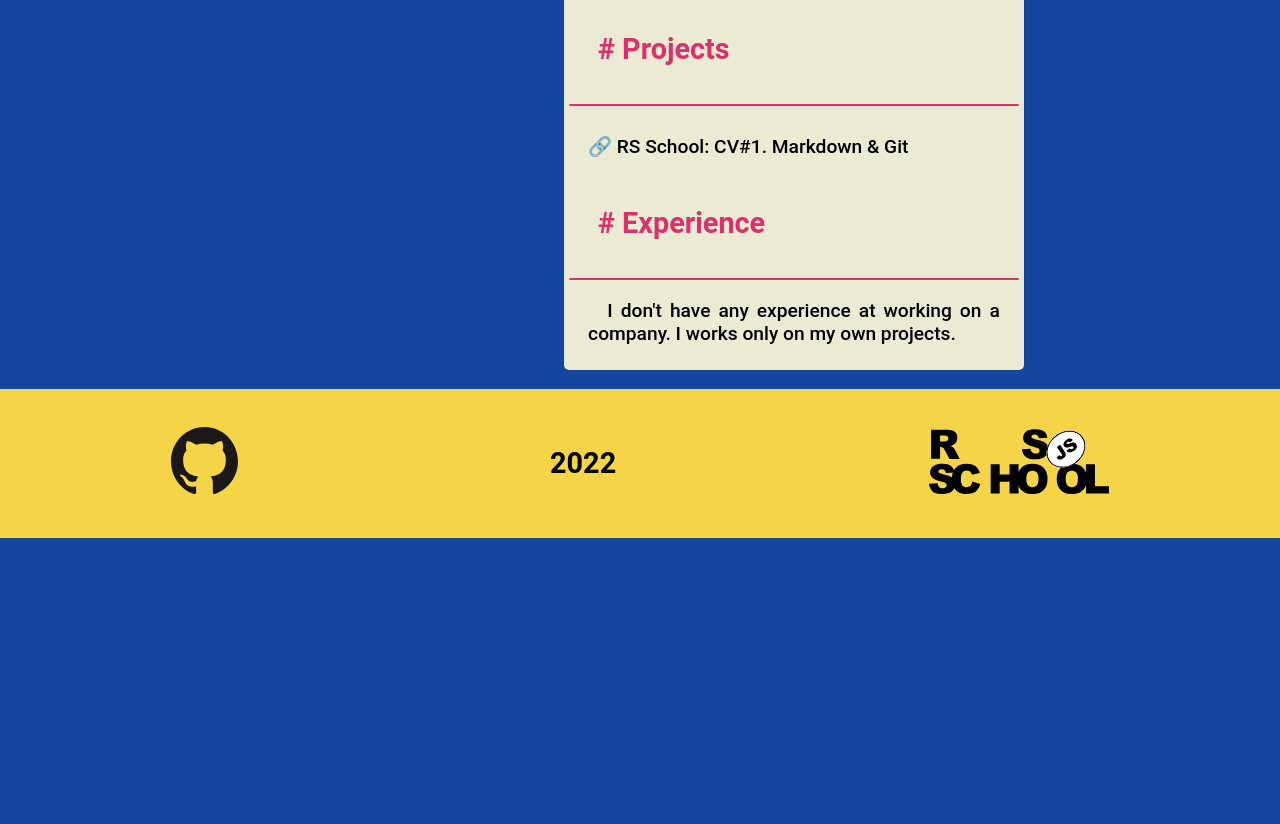
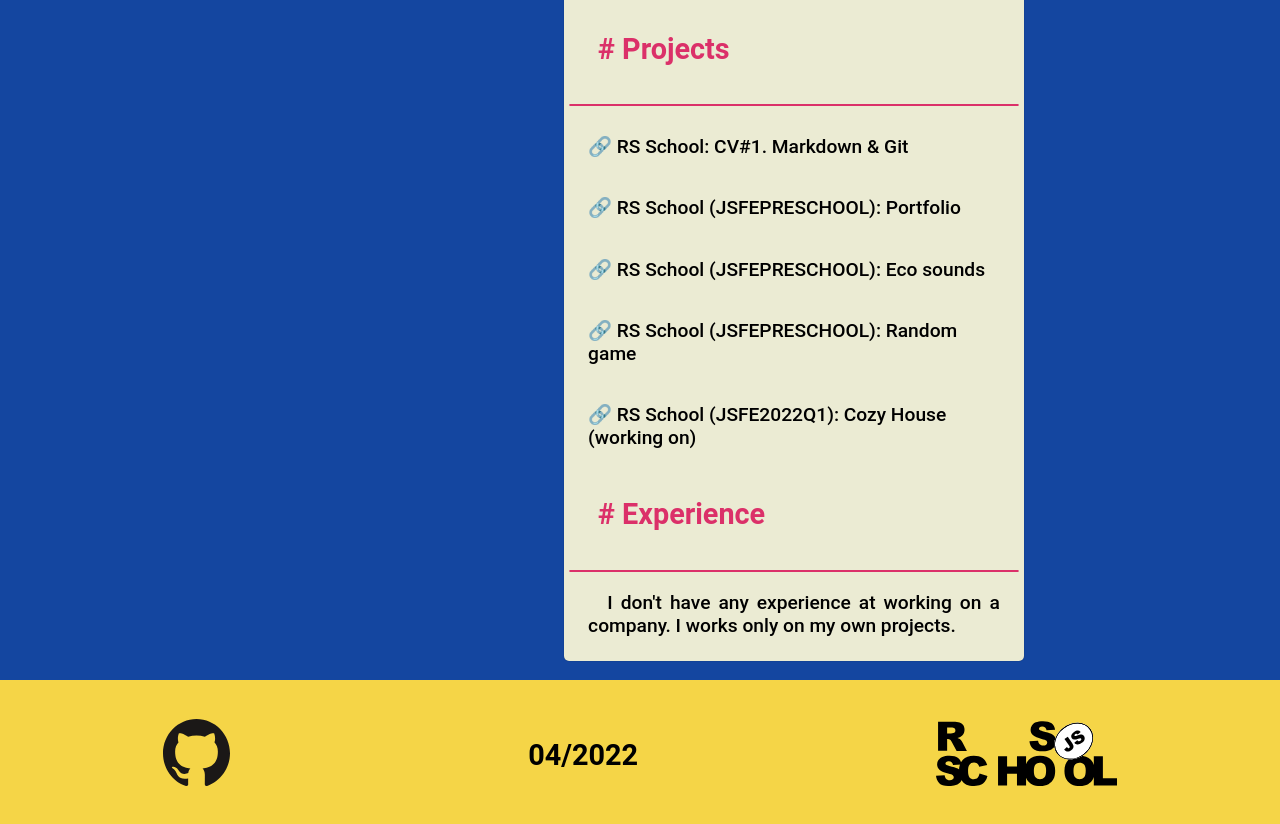
Before and after one commit to Aliaksandr-Bychyk/rsschool-cv, a plain HTML site: page index.html in a window 1280 px wide. Shown: the part 3181-4005 px from the top of the page. Before the commit the page ends 3719 px from the top, so only its background shows below. Drawn offline with Linux system fonts and the light colour scheme.

Commit message:
feat: add new projects

```diff
--- a/index.html
+++ b/index.html
@@ -168,6 +168,10 @@
           <h2 class="content-title" id="projects">Projects</h2>
           <hr>
           <a class="project-link" href="https://github.com/AlexanderBychyk/rsschool-cv/blob/gh-pages/cv.md" target="_blank">RS School: CV#1. Markdown & Git</a>
+          <a class="project-link" href="https://rolling-scopes-school.github.io/alexanderbychyk-JSFEPRESCHOOL/portfolio/" target="_blank">RS School (JSFEPRESCHOOL): Portfolio</a>
+          <a class="project-link" href="https://rolling-scopes-school.github.io/alexanderbychyk-JSFEPRESCHOOL/eco-sounds/" target="_blank">RS School (JSFEPRESCHOOL): Eco sounds</a>
+          <a class="project-link" href="https://rolling-scopes-school.github.io/alexanderbychyk-JSFEPRESCHOOL/random-game/" target="_blank">RS School (JSFEPRESCHOOL): Random game</a>
+          <a class="project-link" href="https://rolling-scopes-school.github.io/alexanderbychyk-JSFE2022Q1/shelter/pages/main.html" target="_blank">RS School (JSFE2022Q1): Cozy House (working on)</a>
         </section>
         <section>
           <h2 class="content-title" id="experience">Experience</h2>
@@ -180,7 +184,7 @@
       <a href="http://github.com/AlexanderBychyk" target="_blank">
         <img class="footer-logo" src="images/github.svg" alt="github_logo">
       </a>
-      <h2>2022</h2>
+      <h2>04/2022</h2>
       <a href="https://rs.school/js/" target="_blank">
         <img class="footer-logo" src="images/rs_school_js.svg" alt="rs_school_js_logo">
       </a>
```
